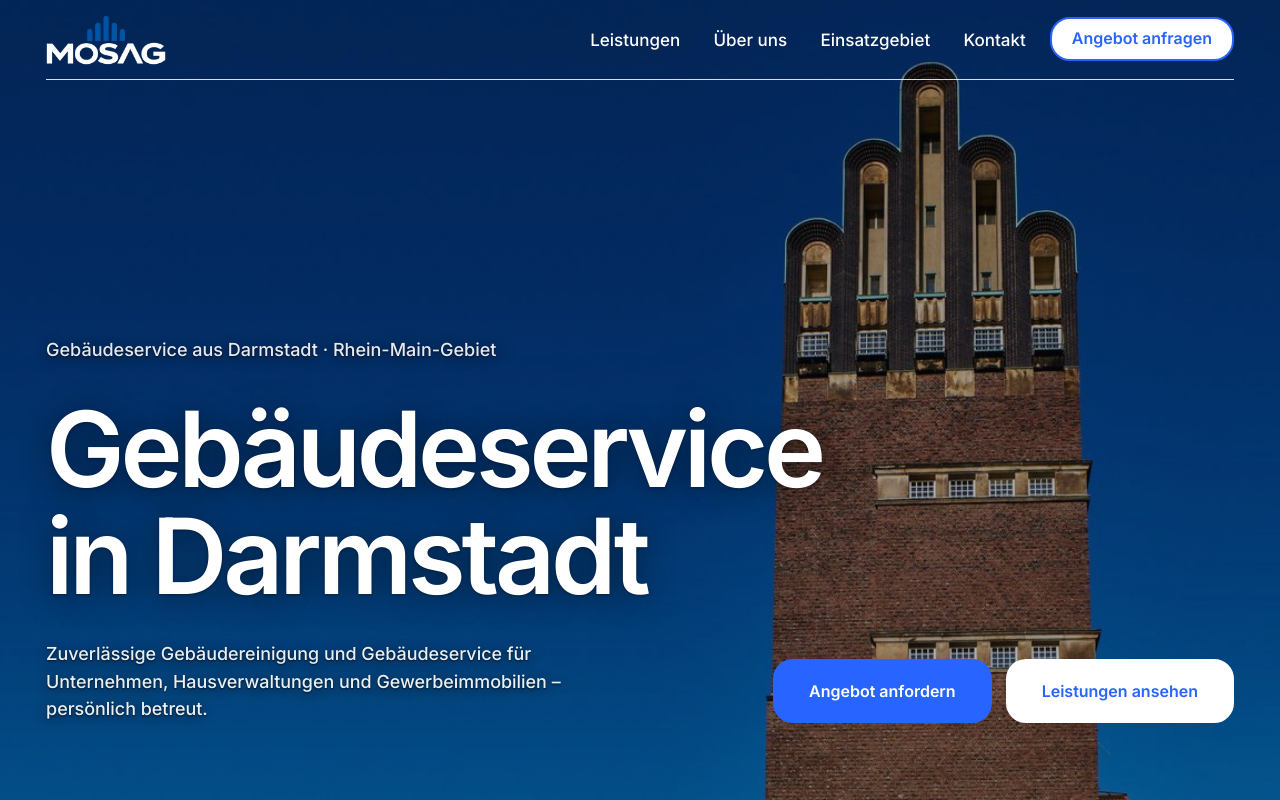
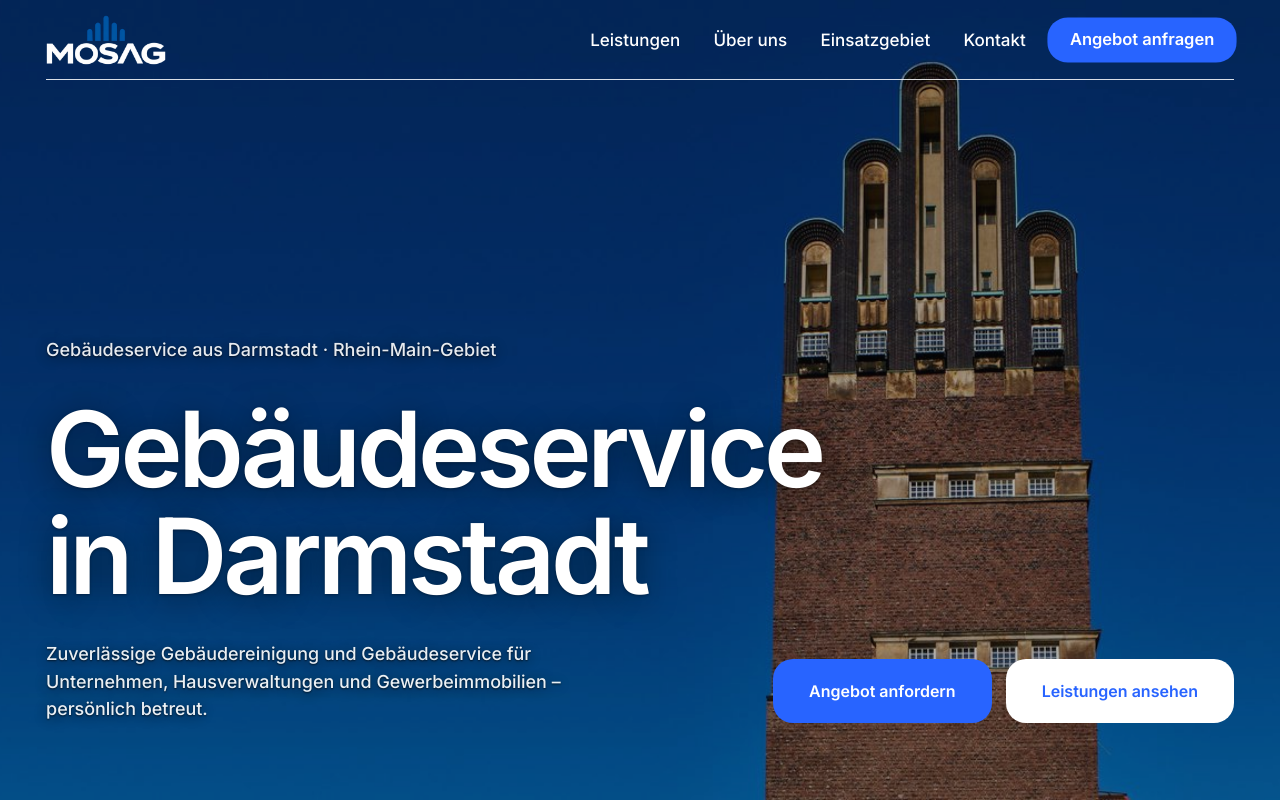
Before and after one commit to NaiFuse/mosag, an Astro site: page / in a window 1280 px wide. In both pictures the pointer is over the link "Angebot anfragen". Shown: the top 800 px of the page. Built offline with nearby package versions, Linux system fonts and the light colour scheme; Astro itself is replaced by a stand-in of ours.

Commit message:
Buttons: subtle scale on hover instead of colour inversion
Co-Authored-By: Claude Opus 5.5 <noreply@anthropic.com>

```diff
--- a/src/styles/global.css
+++ b/src/styles/global.css
@@ -73,17 +73,13 @@ h3 { font-size: var(--fs-h3); line-height: 1.1; letter-spacing: -0.03em; }
   border: 2px solid transparent; border-radius: var(--radius-button);
   font-size: clamp(16px, 1.25vw, 19px); font-weight: 600; line-height: 1.2;
   text-decoration: none; white-space: nowrap;
-  transition: background-color .2s, color .2s, border-color .2s, transform .2s;
+  transition: transform .4s cubic-bezier(.2, .7, .2, 1);
 }
-.btn:hover, .button:hover { transform: translateY(-1px); }
+/* Hover: grow very slightly */
+.btn:hover, .button:hover, .btn:focus-visible, .button:focus-visible { transform: scale(1.03); }
 .btn-lg { min-height: 64px; padding: 18px 34px; }
-/* Hover: colours invert */
-.btn-primary, .button-primary { background: var(--color-primary); color: #fff; border-color: var(--color-primary); }
-.btn-primary:hover, .button-primary:hover,
-.btn-primary:focus-visible, .button-primary:focus-visible { background: #fff; color: var(--color-primary); }
-.btn-secondary, .button-light { background: #fff; color: var(--color-primary); border-color: #fff; }
-.btn-secondary:hover, .button-light:hover,
-.btn-secondary:focus-visible, .button-light:focus-visible { background: var(--color-primary); color: #fff; }
+.btn-primary, .button-primary { background: var(--color-primary); color: #fff; }
+.btn-secondary, .button-light { background: #fff; color: var(--color-primary); }
 .btn-outline { border-color: var(--color-primary); }
 .btn-group { display: flex; flex-wrap: wrap; gap: 14px; }
 
@@ -105,10 +101,10 @@ h3 { font-size: var(--fs-h3); line-height: 1.1; letter-spacing: -0.03em; }
 .footer-info a, .footer-legal a { background-size: 0 1px; }
 .footer-info a:hover, .footer-legal a:hover, .footer-info a:focus-visible, .footer-legal a:focus-visible { background-size: 100% 1px; }
 /* Arrows nudge in their direction */
-.btn [aria-hidden="true"], .button [aria-hidden="true"], .card-link [aria-hidden="true"], .service-arrow {
+.card-link [aria-hidden="true"], .service-arrow {
   display: inline-block; transition: transform .3s var(--ease-draw);
 }
-.btn:hover [aria-hidden="true"], .button:hover [aria-hidden="true"], .service-card:hover .card-link [aria-hidden="true"] { transform: translateX(4px); }
+.service-card:hover .card-link [aria-hidden="true"] { transform: translateX(4px); }
 .service-card:hover .service-arrow { transform: translate(4px, -4px); }
 
 /* Header ---------------------------------------------------------------- */
```
